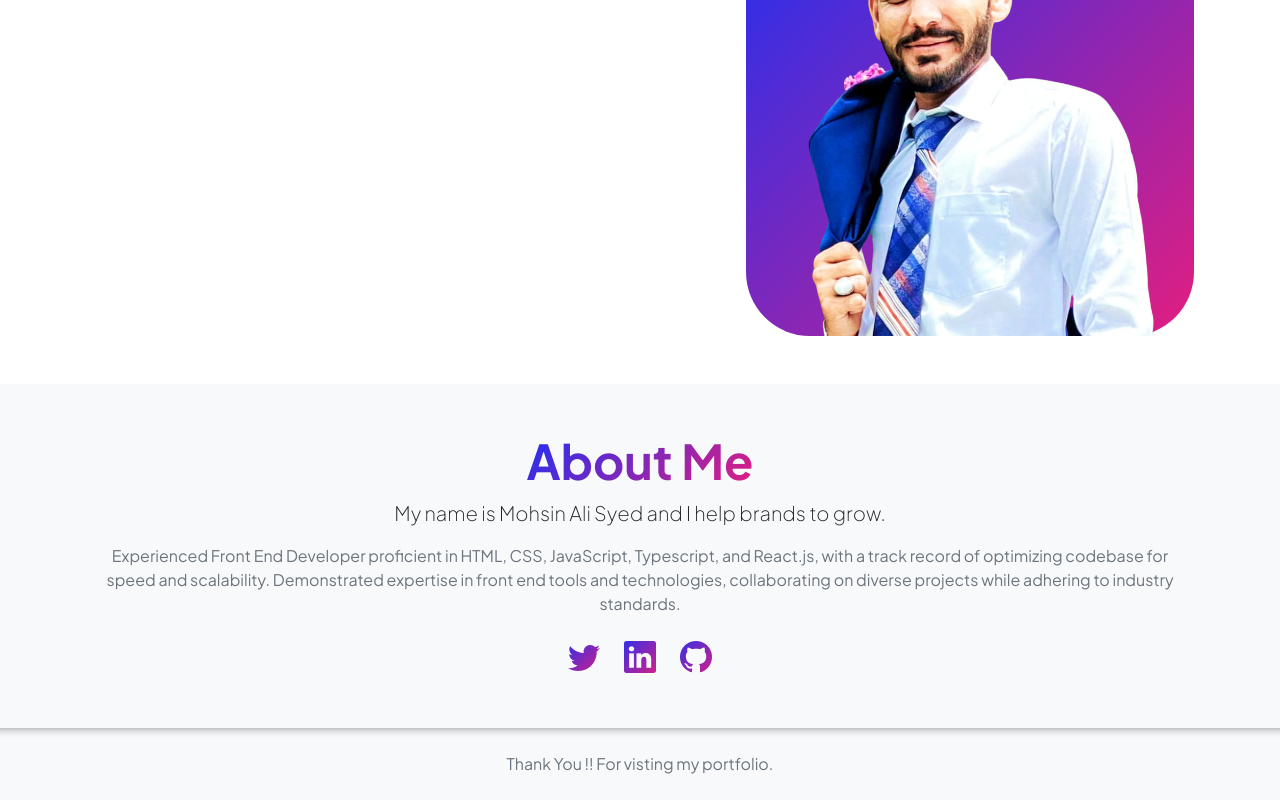
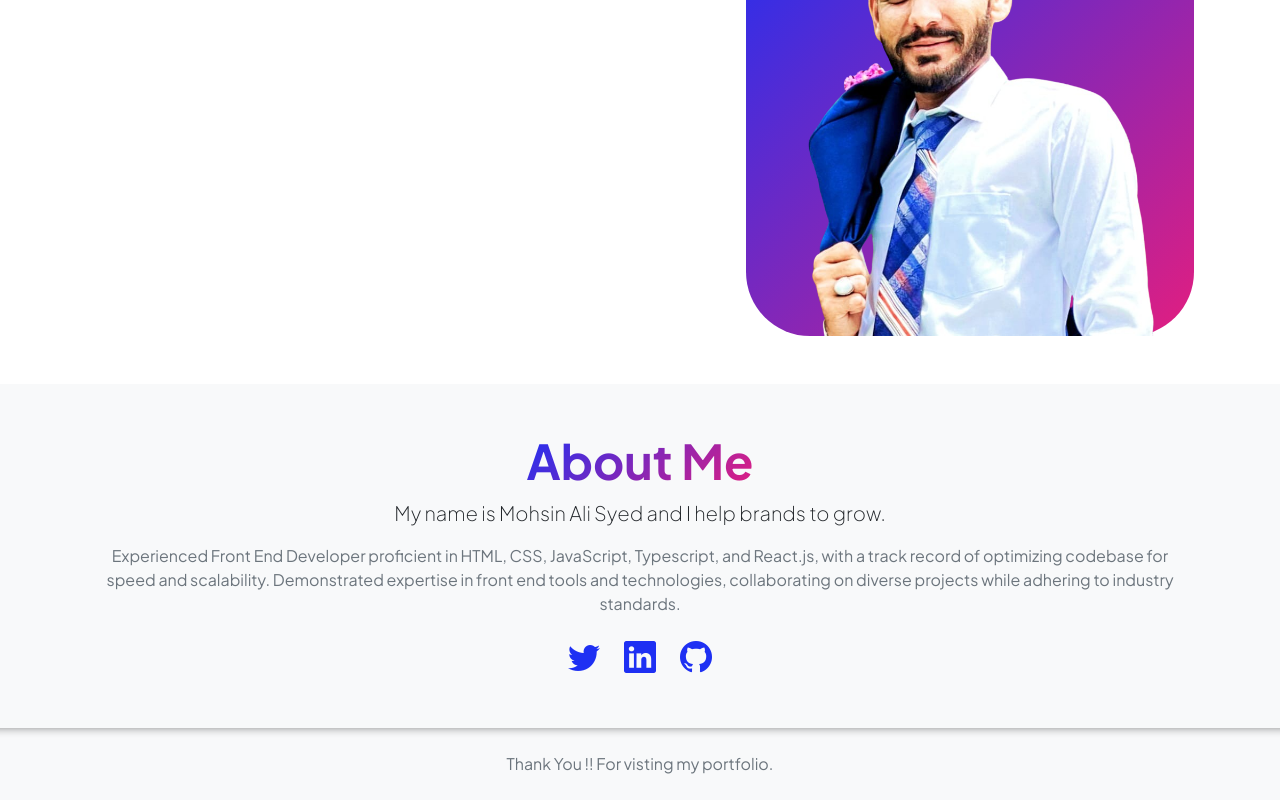
Before and after one commit to Mohsinalisyed/Portfolio, a React (Create React App) app: page / in a window 1280 px wide. Shown: the part 561-1361 px from the top of the page. Built offline with nearby package versions, Linux system fonts and the light colour scheme.

Commit message:
improvemrnts

```diff
--- a/src/Components/Header.tsx
+++ b/src/Components/Header.tsx
@@ -22,14 +22,14 @@ const Header = () => {
     <main className="flex-shrink-0 navbarStyle">
       <nav className={`navbar navbar-expand-lg navbar-light py-3 ${theme === 'dark' ? 'bg-light' : 'bg-dark'}`}>
         <div className="container px-3">
-          <Link className="navbar-brand" to="/" onClick={closeNavbar}> {/* Close navbar on brand click */}
+          <Link className="navbar-brand" to="/" onClick={closeNavbar}>
             <span className="fw-bolder text-primary">PortFolio</span>
           </Link>
-          <button className="navbar-toggler" type="button" onClick={toggleNavbar}> {/* Toggle navbar on button click */}
+          <button className="navbar-toggler" type="button" onClick={toggleNavbar}>
             <span className="navbar-toggler-icon"></span>
           </button>
-          <div className={`flex justify-content-between collapse navbar-collapse ${isNavbarOpen ? 'show' : ''}`}> {/* Use show class to toggle navbar collapse */}
-            <ul className="navbar-nav mb-2 mb-lg-0 small fw-bolder" onClick={closeNavbar}> {/* Close navbar on link click */}
+          <div className={`flex justify-content-between collapse navbar-collapse ${isNavbarOpen ? 'show' : ''}`}>
+            <ul className="navbar-nav mb-2 mb-lg-0 small fw-bolder" onClick={closeNavbar}>
               <li className="nav-item"><Link className={`nav-link text-bg-light `} to="/">Home</Link></li>
               <li className="nav-item"><Link className={`nav-link text-bg-light `} to="/resume">Resume</Link></li>
               <li className="nav-item"><Link className={`nav-link text-bg-light `} to="/projects">Projects</Link></li>
--- a/src/Home.tsx
+++ b/src/Home.tsx
@@ -72,15 +72,15 @@ const Home = () => {
                     Experienced Front End Developer proficient in HTML, CSS, JavaScript, Typescript, and React.js, with a track record of optimizing codebase for speed and scalability. Demonstrated expertise in front end tools and technologies, collaborating on diverse projects while adhering to industry standards.
                   </p>
                   <div className="d-flex justify-content-center fs-2 gap-4">
-                    <a className="text-gradient" href="#!">
+                  <Link to="#!" target="_blank" rel="noopener noreferrer">
                       <i className="bi bi-twitter"></i>
-                    </a>
-                    <a className="text-gradient" href="https://www.linkedin.com/in/mohsin-ali-syed-10a16b215">
+                  </Link>
+                  <Link to="https://www.linkedin.com/in/mohsin-ali-syed-10a16b215" target="_blank" rel="noopener noreferrer">
                       <i className="bi bi-linkedin"></i>
-                    </a>
-                    <a className="text-gradient" href="https://bitbucket.org/mohsin__5775/workspace/repositories">
+                  </Link>
+                  <Link to="https://bitbucket.org/mohsin__5775/workspace/repositories" target="_blank" rel="noopener noreferrer">
                       <i className="bi bi-github"></i>
-                    </a>
+                  </Link>
                   </div>
                 </div>
               </div>
```
Also changed, not shown: src/App.css.
